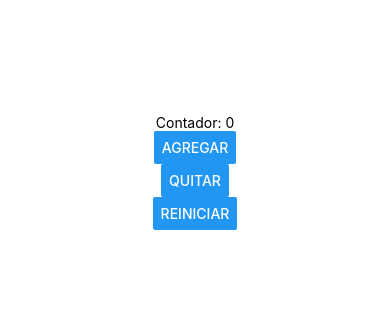
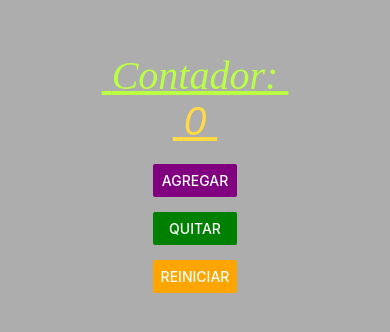
Before and after one commit to Avrgael250/PAM211, a React Native app in the folder INTRO/: screen / in a window 390 px wide. Shown: the part 250-582 px from the top of the page. Built offline with nearby package versions, Linux system fonts and the light colour scheme.

Commit message:
Modificaciones Intro y creación contadorScreen
Modificamos unas cosas dentro de intro y creamos otra carpeta en donde haremos casi todas las modficaciones

```diff
--- a/INTRO/App.js
+++ b/INTRO/App.js
@@ -1,34 +1,12 @@
 //1. Imports: Zona de importaciones
-import { StatusBar } from 'expo-status-bar';
-import { StyleSheet, Text, View, Button } from 'react-native';
-import React ,{useState} from 'react';
+import ContadorScreen from './screens/ContadorScreen';
 
 //2. Main: Zona de componentes
 export default function App() {
 
-  const [contador, setContador] = useState(0);
-
   return (
 
-    <View style={styles.container}>
+    <ContadorScreen></ContadorScreen>
 
-      <Text> Contador: {contador} </Text>
-    <Button title='Agregar' onPress={()=>setContador(contador+1)}/>
-    <Button title='Quitar' onPress={()=>setContador(contador-1)}/>
-    <Button title='Reiniciar' onPress={()=>setContador(contador(0))}/>
-
-    <StatusBar style="auto" />
-
-    </View>
   );
 }
-
-//3. Estilos: Zona estetica para componentes
-const styles = StyleSheet.create({
-  container: {
-    flex: 1,
-    backgroundColor: '#fff',
-    alignItems: 'center',
-    justifyContent: 'center',
-  },
-});
--- /dev/null
+++ b/INTRO/screens/ContadorScreen.js
@@ -0,0 +1,65 @@
+//1. Imports: Zona de importaciones
+import { StatusBar } from 'expo-status-bar';
+import { StyleSheet, Text, View, Button } from 'react-native';
+import React ,{useState} from 'react';
+
+//2. Main: Zona de componentes
+export default function ContadorScreen() {
+
+    const [contador, setContador] = useState(0);
+
+    return (
+
+    <View style={styles.container}>
+
+    <Text style={styles.texto} > Contador: </Text>
+    <Text style={styles.texto2} > {contador} </Text>
+
+    <View style={styles.botonesContainer}>
+    <Button color= 'purple' title='Agregar' onPress={()=>setContador(contador+1)} />
+    <Button color= 'green' title='Quitar' onPress={()=>setContador(contador-1)} />
+    <Button color= 'orange' title='Reiniciar' onPress={()=>setContador(0)} />
+    </View>
+
+    <StatusBar style="auto" />
+
+    </View>
+    );
+}
+
+//3. Estilos: Zona estetica para componentes
+const styles = StyleSheet.create({
+    container: {
+    flex: 1,
+    backgroundColor: '#adadadff',
+    alignItems: 'center', // Cambia la poición X del botón
+    justifyContent: 'center', // Cambia la posición Y del botón
+    },
+
+    texto:{
+        color:'#bbff45ff',
+        fontSize:40, // Tamaño de la fuente
+        fontFamily: 'Thor', // Tipografía
+        fontWeigth:'300',
+        fontStyle: 'italic',// Negrita
+        textDecorationLine: 'underline', // Línea de decoración
+
+    },
+
+        texto2:{
+        color:'#ffda45ff',
+        fontSize:40, // Tamaño de la fuente
+        fontFamily: 'Arial', // Tipografía
+        fontWeigth:'500',
+        fontStyle: 'italic',// Negrita
+        textDecorationLine: 'underline', // Línea de decoración
+
+    },
+    botonesContainer:{
+        marginTop:20, // Separación entre el texto y los botones
+        flexDirection:'colum-reverse', // Colocación de los botones
+        gap: 15, // Separación de los botones
+    },
+
+
+});
```
